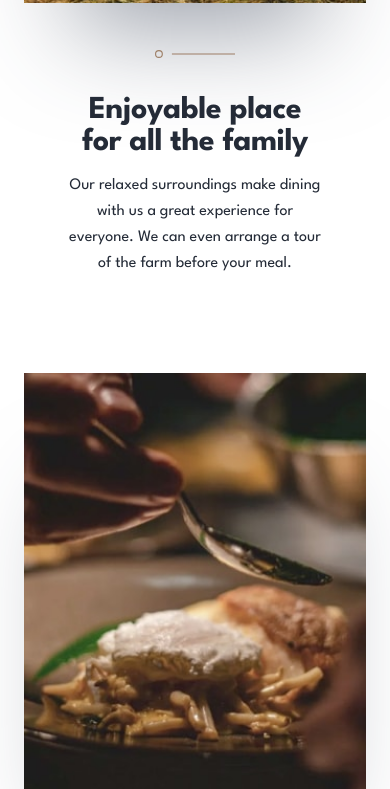
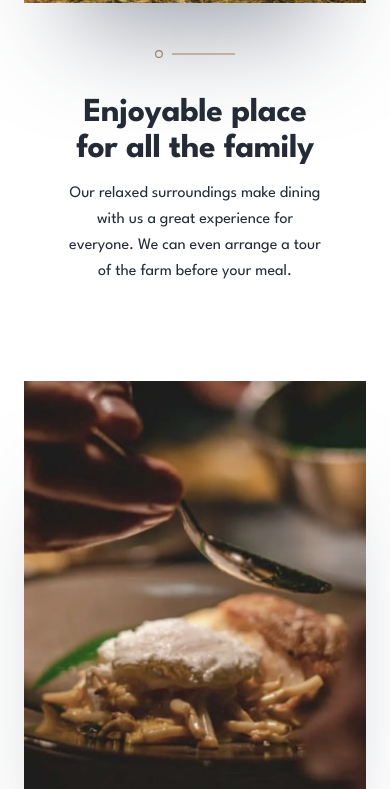
Before and after one commit to Mmackz/restaurant, a website built with webpack: page src/index.html in a window 390 px wide. Shown: the part 1195-1984 px from the top of the page. Built offline with nearby package versions, Linux system fonts and the light colour scheme.

Commit message:
🎨 adjust heading font-size

```diff
--- a/src/style.css
+++ b/src/style.css
@@ -35,8 +35,8 @@ img {
 }
 
 .heading-l {
-   font-size: clamp(2rem, 7.5vw, 2.25rem);
-   line-height: clamp(2rem, 7.5vw, 2.25rem);
+   font-size: clamp(2.1rem, 7.75vw, 2.25rem);
+   line-height: 2.25rem;
    font-weight: 700;
    letter-spacing: -0.4px;
 }
```
